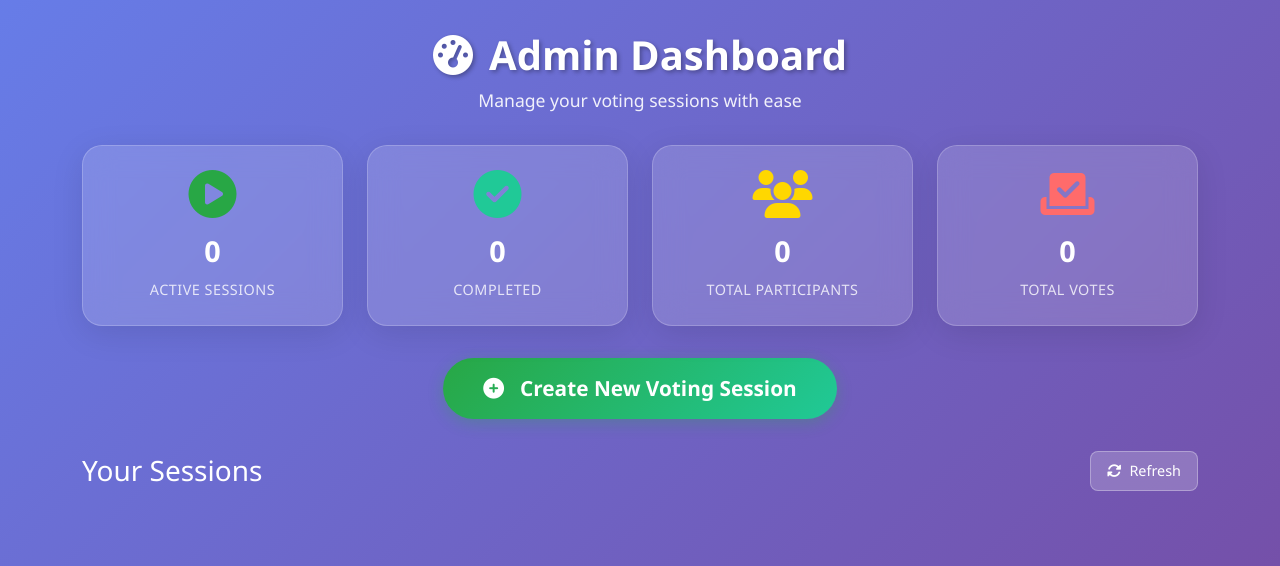
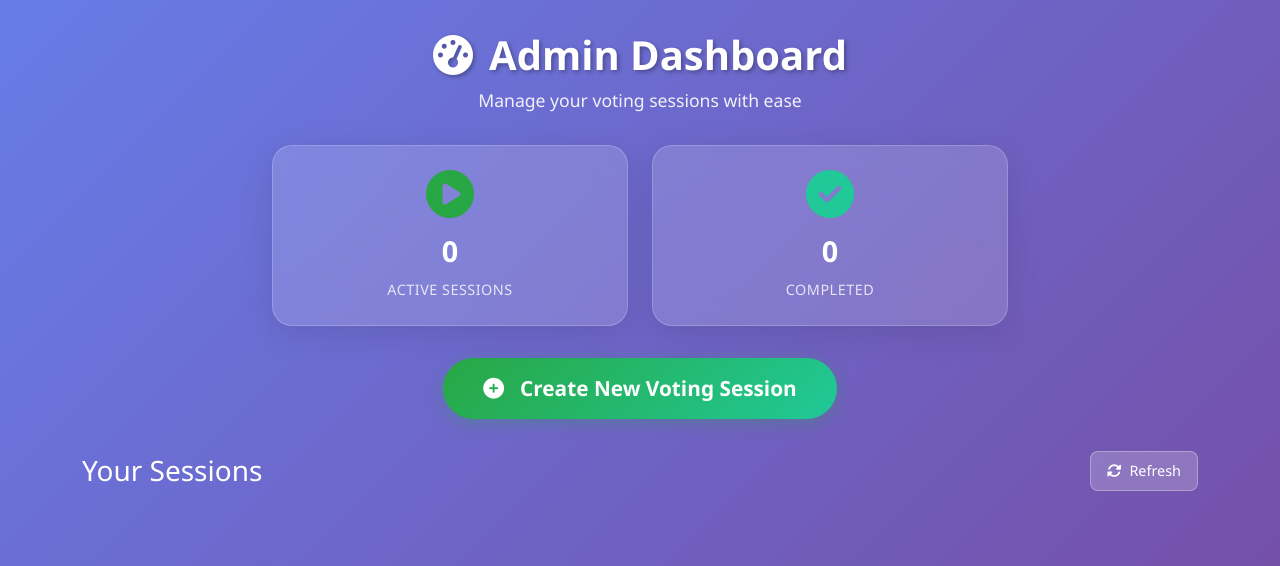
Before and after one commit to niksavis/vote-for-me, a Flask app: page /admin in a window 1280 px wide. Shown: the part 65-631 px from the top of the page. Run offline with Flask 3, Linux system fonts and the light colour scheme; some libraries are stand-ins or nearby versions.

Commit message:
Refactor stats overview layout and remove unused participant and vote statistics

```diff
--- a/templates/admin.html
+++ b/templates/admin.html
@@ -429,8 +429,8 @@
 
         <!-- Stats Overview -->
         <div class="stats-overview">
-            <div class="row g-4">
-                <div class="col-lg-3 col-md-6">
+            <div class="row g-4 justify-content-center">
+                <div class="col-lg-4 col-md-6">
                     <div class="stats-card">
                         <i class="fas fa-play-circle fa-3x mb-3" style="color: #28a745;"></i>
                         <h3 id="activeSessionsCount">{{ sessions|length if sessions else 0 }}</h3>
@@ -438,39 +438,11 @@
                     </div>
                 </div>
 
-                <div class="col-lg-3 col-md-6">
+                <div class="col-lg-4 col-md-6">
                     <div class="stats-card">
                         <i class="fas fa-check-circle fa-3x mb-3" style="color: #20c997;"></i>
                         <h3 id="completedSessionsCount">0</h3>
                         <small>Completed</small>
-                    </div>
-                </div>
-
-                <div class="col-lg-3 col-md-6">
-                    <div class="stats-card">
-                        <i class="fas fa-users fa-3x mb-3" style="color: #ffd700;"></i>
-                        <h3 id="totalParticipants">
-                        {% set total_participants = 0 %}
-                        {% for session in sessions %}
-                            {% set total_participants = total_participants + (session.participants|length) %}
-                        {% endfor %}
-                        {{ total_participants }}
-                        </h3>
-                        <small>Total Participants</small>
-                    </div>
-                </div>
-
-                <div class="col-lg-3 col-md-6">
-                    <div class="stats-card">
-                        <i class="fas fa-vote-yea fa-3x mb-3" style="color: #ff6b6b;"></i>
-                        <h3 id="totalVotes">
-                        {% set total_votes = 0 %}
-                        {% for session in sessions %}
-                            {% set total_votes = total_votes + (session.votes|length) %}
-                        {% endfor %}
-                        {{ total_votes }}
-                        </h3>
-                        <small>Total Votes</small>
                     </div>
                 </div>
             </div>
```
